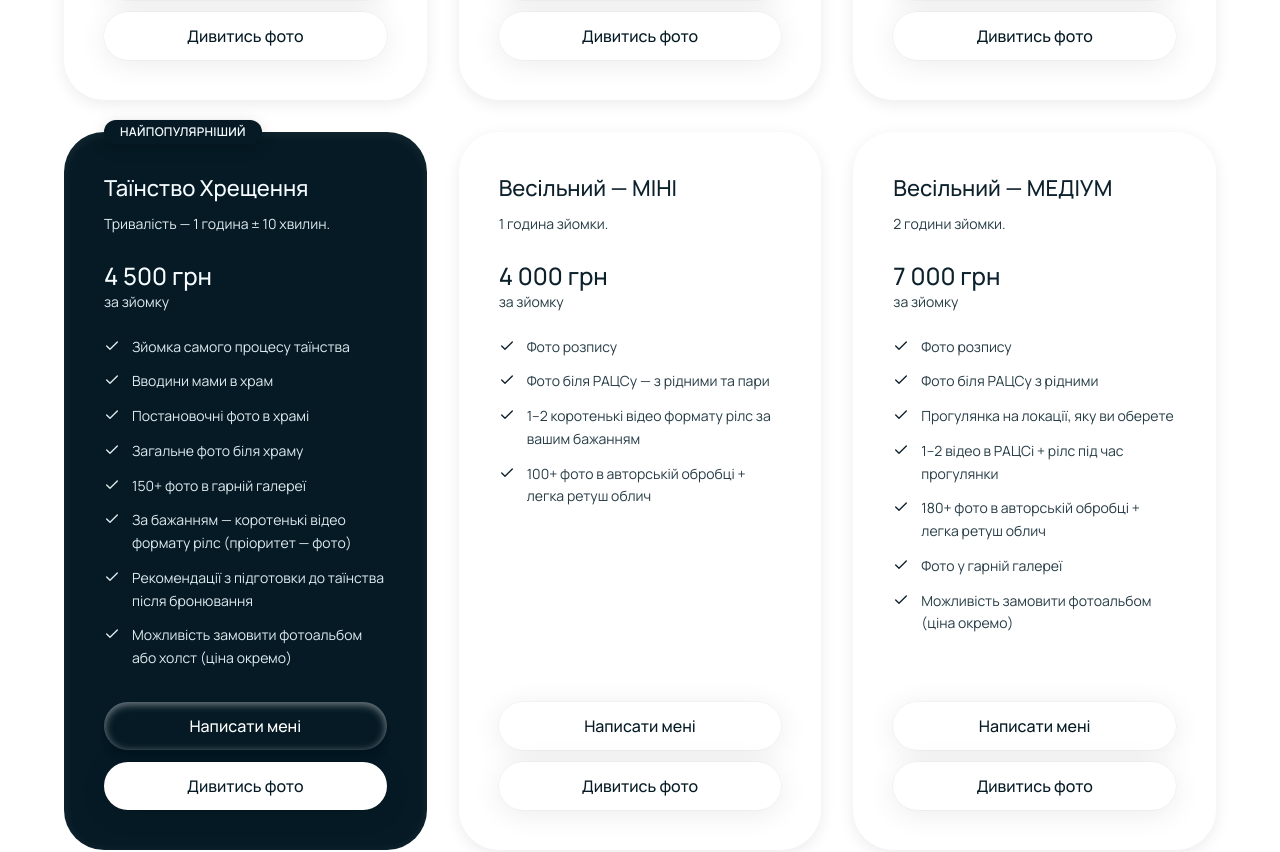
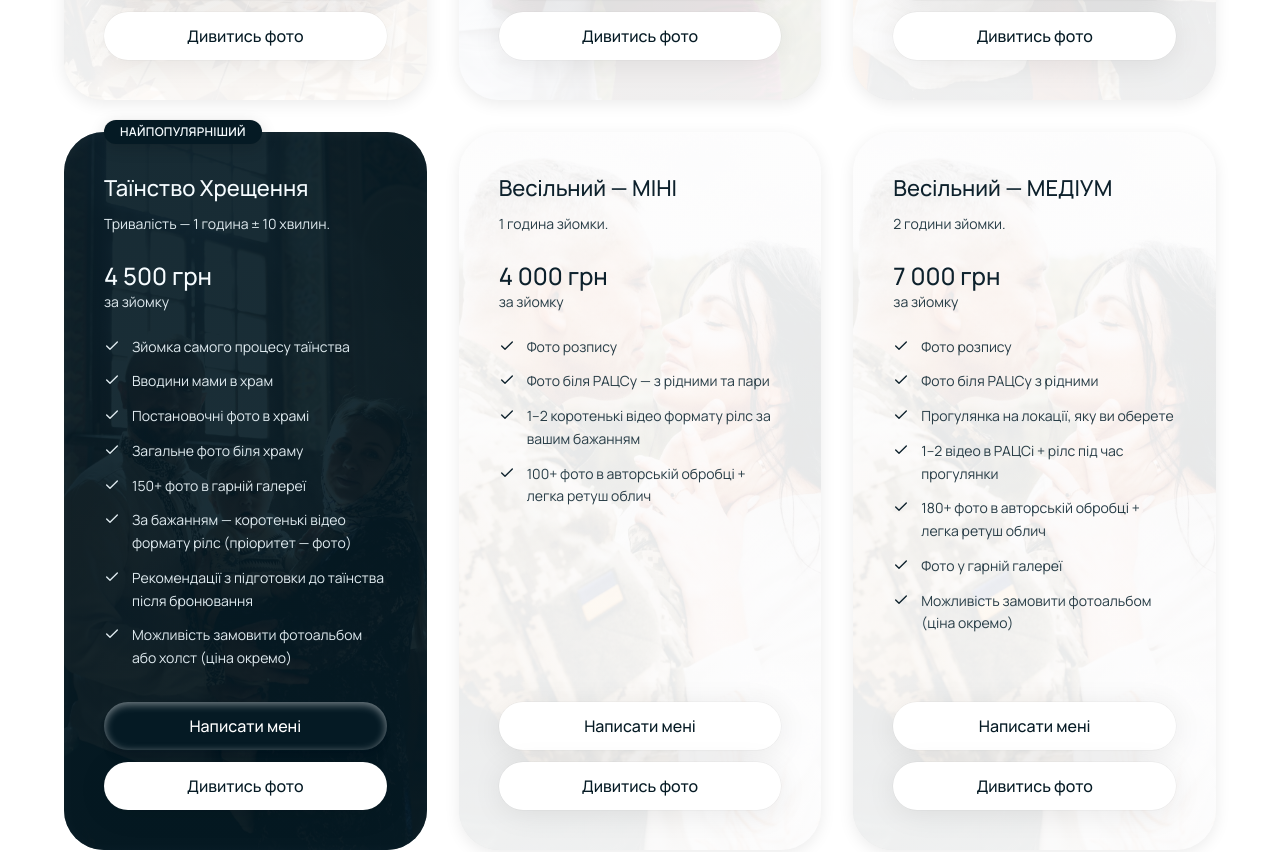
Before and after one commit to Neki4/Julia_website_white, a React (Vite) app: page / in a window 1280 px wide. Shown: the part 3407-4259 px from the top of the page. Built offline with nearby package versions, Linux system fonts and the light colour scheme; a web font is replaced by a local one.

Commit message:
Add faint package photos behind pricing cards
Each tariff card now shows its gallery photo as a very subtle
backdrop, matching the hero block treatment. Weddings share one image.

Co-Authored-By: Claude Fable 5 <noreply@anthropic.com>

```diff
--- a/src/components/PricingSection.tsx
+++ b/src/components/PricingSection.tsx
@@ -19,11 +19,34 @@ function PackageCard({ pack, delay }: { pack: ServicePackage; delay: string }) {
       style={{ animationDelay: delay }}
     >
       {pack.featured && (
-        <span className="absolute -top-3 left-10 rounded-full bg-[#051A24] px-4 py-1 text-xs font-semibold uppercase tracking-wide text-[#F6FCFF] shadow-[0_0_0_0.5px_rgba(0,0,0,0.05),0_4px_16px_rgba(0,0,0,0.15)]">
+        <span className="absolute z-20 -top-3 left-10 rounded-full bg-[#051A24] px-4 py-1 text-xs font-semibold uppercase tracking-wide text-[#F6FCFF] shadow-[0_0_0_0.5px_rgba(0,0,0,0.05),0_4px_16px_rgba(0,0,0,0.15)]">
           Найпопулярніший
         </span>
       )}
 
+      {/* Very faint package photo behind the card content */}
+      {pack.bgImage && (
+        <div
+          className="pointer-events-none absolute inset-0 overflow-hidden rounded-[40px]"
+          aria-hidden="true"
+        >
+          <img
+            src={pack.bgImage}
+            alt=""
+            loading="lazy"
+            className="w-full h-full object-cover object-top opacity-[0.14]"
+          />
+          <div
+            className={`absolute inset-0 ${
+              dark
+                ? 'bg-gradient-to-b from-[#051A24]/45 via-[#051A24]/35 to-[#051A24]/55'
+                : 'bg-gradient-to-b from-white/45 via-white/35 to-white/55'
+            }`}
+          />
+        </div>
+      )}
+
+      <div className="relative z-10 flex flex-col flex-1">
       <h3
         className={`text-[22px] font-medium ${dark ? 'text-[#F6FCFF]' : 'text-[#0D212C]'}`}
       >
@@ -74,6 +97,7 @@ function PackageCard({ pack, delay }: { pack: ServicePackage; delay: string }) {
           Дивитись фото
         </Button>
       </div>
+      </div>
     </div>
   )
 }
--- a/src/data.ts
+++ b/src/data.ts
@@ -74,6 +74,8 @@ export interface ServicePackage {
   priceNote: string
   features: string[]
   featured?: boolean
+  /** Faint photo shown behind the pricing card text */
+  bgImage?: string
 }
 
 export const packages: ServicePackage[] = [
@@ -84,6 +86,7 @@ export const packages: ServicePackage[] = [
     desc: 'Портретна зйомка для однієї людини.',
     price: '3 500 грн',
     priceNote: 'за 1 годину зйомки',
+    bgImage: '/packages/pack1/1.jpg',
     features: [
       'Допомога в підборі локації',
       'Формування образів в одному стилі та кольоровій гамі — з власного гардеробу або оренда образів у Києві',
@@ -102,6 +105,7 @@ export const packages: ServicePackage[] = [
     desc: 'Лав сторі, мама й дитина, подружки. У кадрі — 2 людини.',
     price: '4 000 грн',
     priceNote: 'за 1 годину зйомки',
+    bgImage: '/packages/pack2/5.jpg',
     features: [
       'Допомога в підборі локації',
       'Формування образів в одному стилі та кольоровій гамі — з власного гардеробу або оренда образів у Києві',
@@ -120,6 +124,7 @@ export const packages: ServicePackage[] = [
     desc: 'До 5 осіб у кадрі.',
     price: '4 000 грн',
     priceNote: 'за 1 годину зйомки',
+    bgImage: '/packages/pack3/3.jpg',
     features: [
       'Допомога в підборі локації',
       'Формування образів в одному стилі та кольоровій гамі — з власного гардеробу або оренда образів у Києві',
@@ -140,6 +145,7 @@ export const packages: ServicePackage[] = [
     price: '4 500 грн',
     priceNote: 'за зйомку',
     featured: true,
+    bgImage: '/packages/pack4/5.jpg',
     features: [
       'Зйомка самого процесу таїнства',
       'Вводини мами в храм',
@@ -158,6 +164,7 @@ export const packages: ServicePackage[] = [
     desc: '1 година зйомки.',
     price: '4 000 грн',
     priceNote: 'за зйомку',
+    bgImage: '/packages/wedding/7.jpg',
     features: [
       'Фото розпису',
       'Фото біля РАЦСу — з рідними та пари',
@@ -172,6 +179,7 @@ export const packages: ServicePackage[] = [
     desc: '2 години зйомки.',
     price: '7 000 грн',
     priceNote: 'за зйомку',
+    bgImage: '/packages/wedding/7.jpg',
     features: [
       'Фото розпису',
       'Фото біля РАЦСу з рідними',
```
